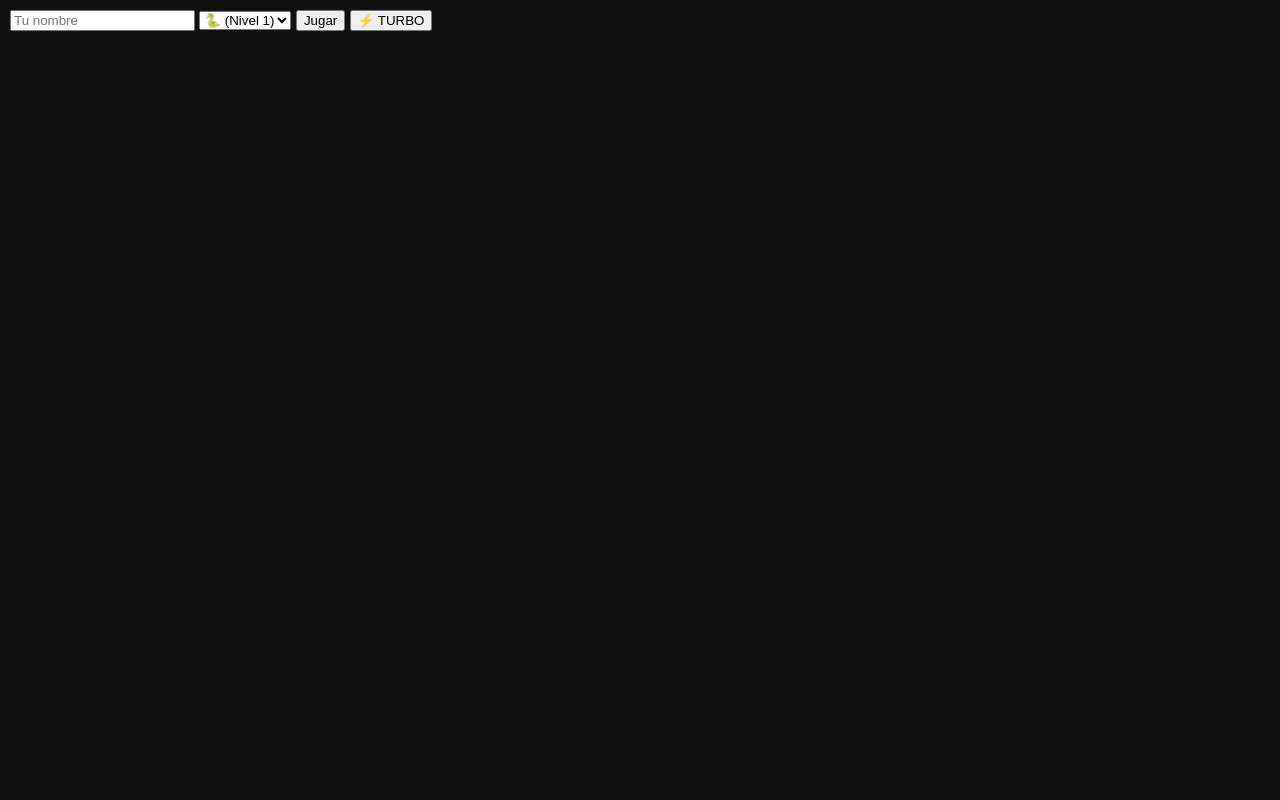
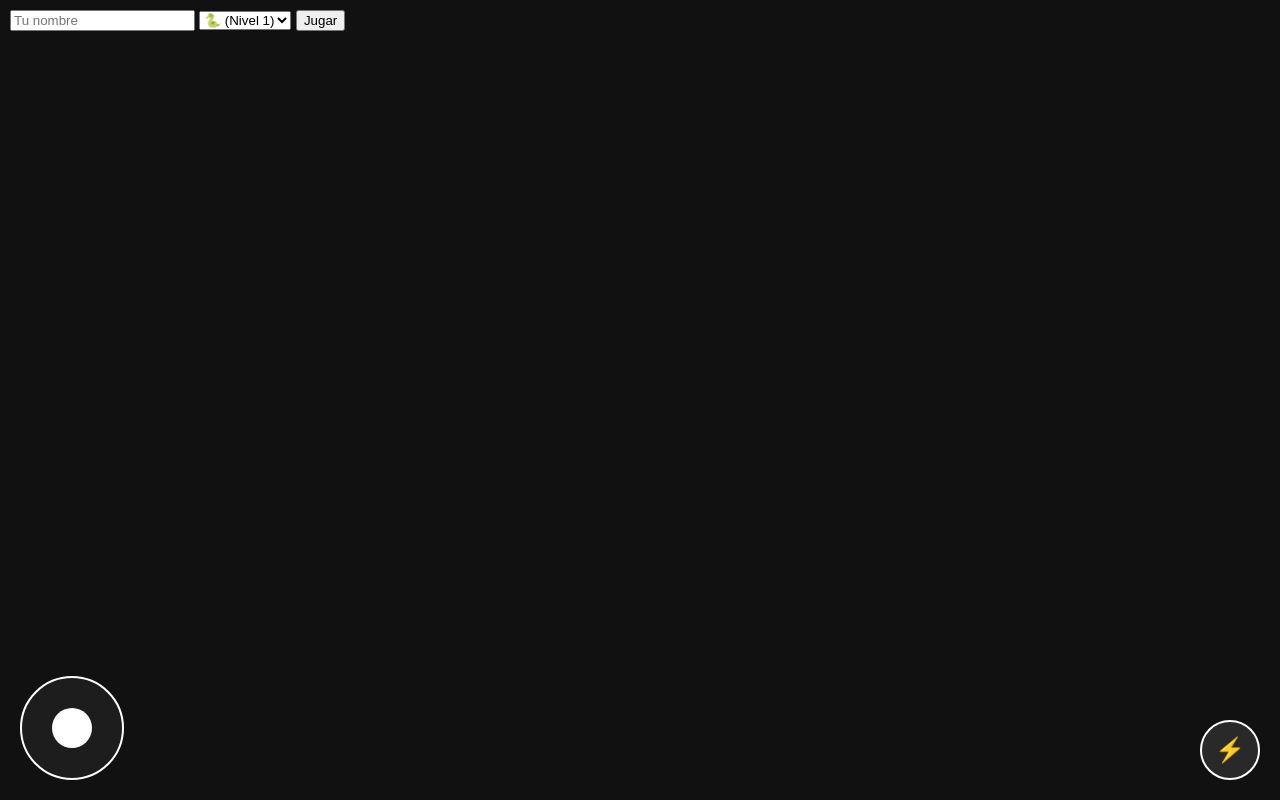
Before and after one commit to Adrian-Avalos/Adrian-Avalos, a website: page public/index.html in a window 1280 px wide. Drawn offline with nearby package versions, Linux system fonts and the light colour scheme; no server answers.

Commit message:
Update index.html

```diff
--- a/public/index.html
+++ b/public/index.html
@@ -5,8 +5,14 @@
   <title>Slither.io Ultra PRO</title>
   <meta name="viewport" content="width=device-width, initial-scale=1.0" />
   <style>
-    body, html { margin: 0; padding: 0; overflow: hidden; background: #111; font-family: sans-serif; }
+    body, html {
+      margin: 0; padding: 0;
+      overflow: hidden;
+      background: #111;
+      font-family: sans-serif;
+    }
     canvas { display: block; }
+
     #ui {
       position: absolute;
       top: 10px;
@@ -14,19 +20,67 @@
       z-index: 10;
       color: white;
     }
+
+    #turboBtn {
+      position: absolute;
+      bottom: 20px;
+      right: 20px;
+      width: 60px;
+      height: 60px;
+      font-size: 24px;
+      background: rgba(255, 255, 255, 0.1);
+      color: white;
+      border: 2px solid #fff;
+      border-radius: 50%;
+      cursor: pointer;
+      z-index: 10;
+    }
+
+    #joystick-area {
+      position: absolute;
+      bottom: 20px;
+      left: 20px;
+      width: 100px;
+      height: 100px;
+      background: rgba(255, 255, 255, 0.05);
+      border: 2px solid #fff;
+      border-radius: 50%;
+      touch-action: none;
+      z-index: 10;
+    }
+
+    #joystick-handle {
+      position: absolute;
+      width: 40px;
+      height: 40px;
+      background: white;
+      border-radius: 50%;
+      top: 30px;
+      left: 30px;
+      pointer-events: none;
+    }
   </style>
 </head>
 <body>
+
   <div id="ui">
     <input id="name" placeholder="Tu nombre" />
     <select id="emoji"></select>
     <button onclick="setName()">Jugar</button>
-    <button id="turboBtn" onpointerdown="turbo(true)" onpointerup="turbo(false)">⚡ TURBO</button>
     <div id="score"></div>
     <div id="leaderboard"></div>
   </div>
 
+  <!-- Joystick -->
+  <div id="joystick-area">
+    <div id="joystick-handle"></div>
+  </div>
+
+  <!-- Turbo -->
+  <button id="turboBtn" onpointerdown="turbo(true)" onpointerup="turbo(false)">⚡</button>
+
   <canvas id="game"></canvas>
+
   <script src="/socket.io/socket.io.js"></script>
   <script src="game.js"></script>
 
```
